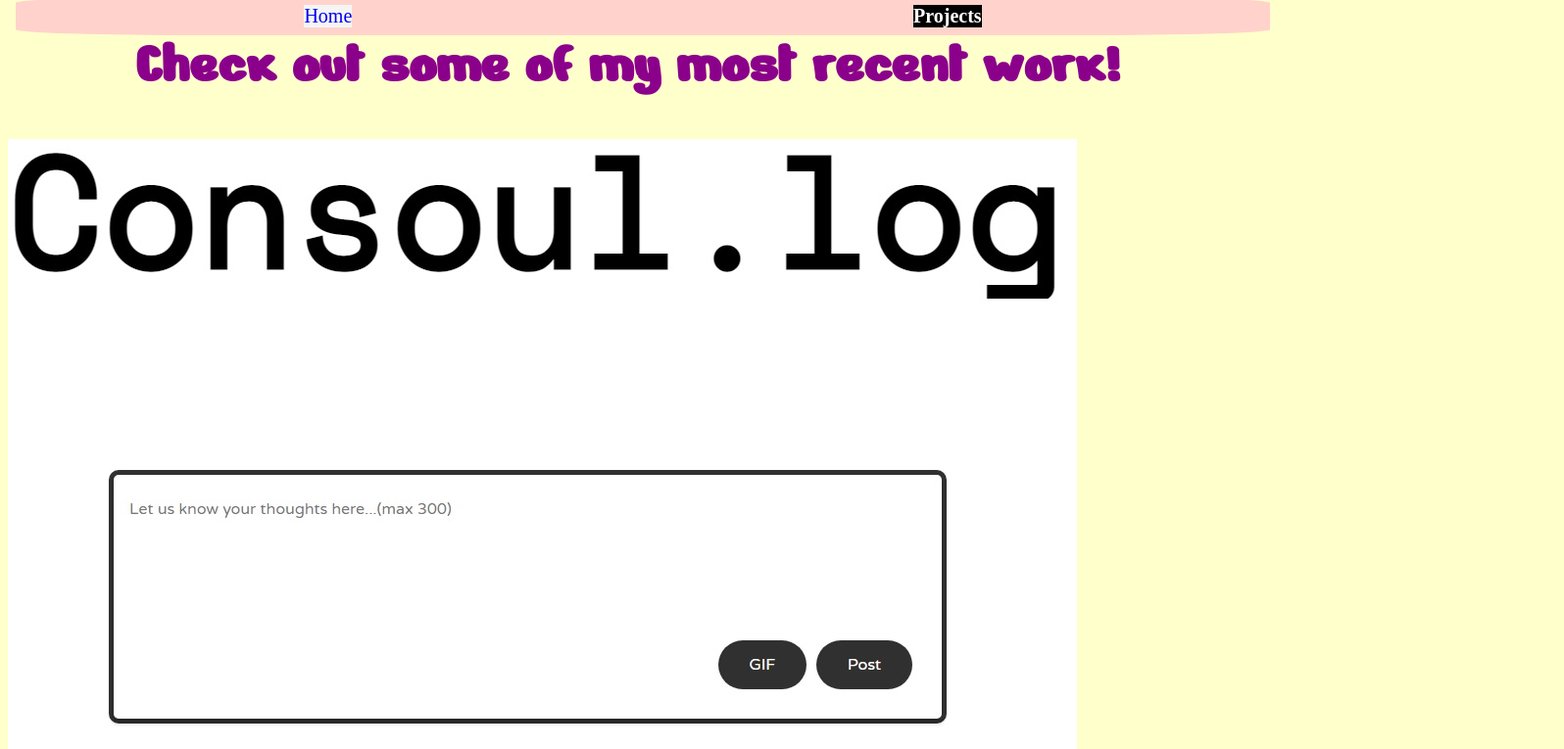
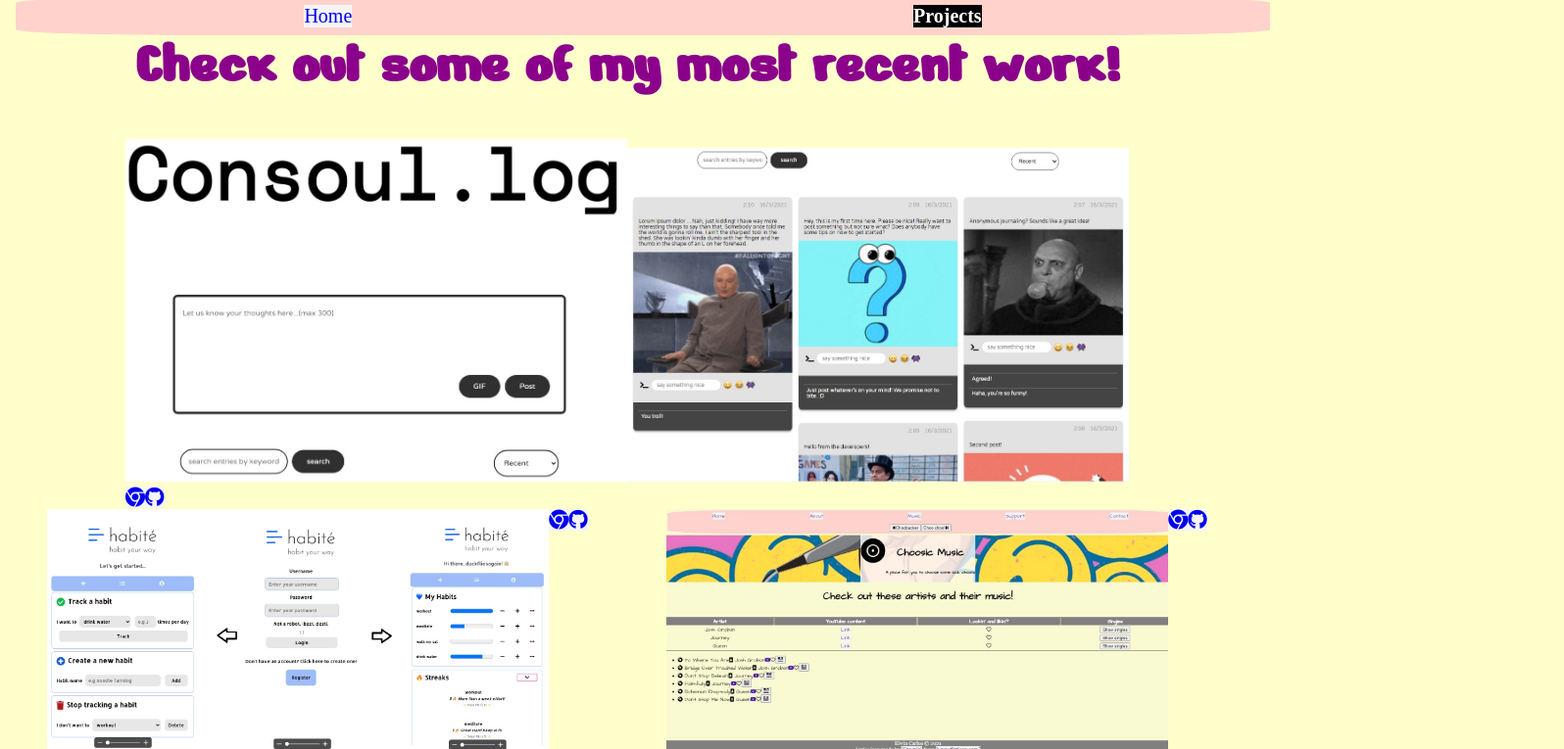
Before and after one commit to ecarlos09/Elwin_Portfolio, a React app: page /projects in a window 1280 px wide. Shown: the part 11-776 px from the top of the page at 98% size, 1596 px wide, since content can reach past the window. Built offline with nearby package versions, Linux system fonts and the light colour scheme.

Commit message:
resize and reposition project images

```diff
--- a/src/components/ProjectInfo/index.js
+++ b/src/components/ProjectInfo/index.js
@@ -5,35 +5,50 @@ import consoulLogFeed from '../../assets/consoul-log-feed.jpg';
 import habite from '../../assets/habite.jpg';
 import choosic from '../../assets/choosic.jpg';
 
+import './style.css';
+
 const ProjectInfo = () => {
     return (
         <section className="projects">
-            <div className="projects-list">
-                <div className="project-1">
+            <div id="project-1">
+                <div className="project-img">
                     <img src={consoulLogLanding} alt="Landing page for consoul.log"/>
                     <img src={consoulLogFeed} alt="Exampe feed for consoul.log"/>
+                </div>
+
+                <div className="project-links">
                     <a href="https://consoul-log.netlify.app/">
-                        <i class="fab fa-chrome"></i>
+                        <i className="fab fa-chrome"></i>
                     </a>
                     <a href="https://github.com/ecarlos09/consoul-log">
                         <i className="fab fa-github"></i>
                     </a>
                 </div>
+            </div>
 
-                <div className="project-2">
+            <div className="project-2">
+                <div className="project-img">
                     <img src={habite}/>
+                </div>
+
+                <div className="project-links">
                     <a href="https://habite.netlify.app/">
-                        <i class="fab fa-chrome"></i>
+                        <i className="fab fa-chrome"></i>
                     </a>
                     <a href="https://github.com/ecarlos09/co-habiters">
                         <i className="fab fa-github"></i>
                     </a>
                 </div>
+            </div>
 
-                <div className="project-3">
+            <div className="project-3">
+                <div className="project-img">
                     <img src={choosic} />
+                </div>
+
+                <div className="project-links">
                     <a href="https://choosic-music.netlify.app/">
-                        <i class="fab fa-chrome"></i>
+                        <i className="fab fa-chrome"></i>
                     </a>
                     <a href="https://github.com/ecarlos09/ee-music-app">
                         <i className="fab fa-github"></i>
--- /dev/null
+++ b/src/components/ProjectInfo/style.css
@@ -0,0 +1,27 @@
+.projects {
+    display: flex;
+    flex-flow: wrap;
+    justify-content: space-around;
+}
+
+.projects img {
+    width: 40vw;
+}
+
+.project-1 {
+    display: flex;
+    flex-flow: wrap;
+    justify-content: center;
+}
+
+.project-2 {
+    display: flex;
+    flex-flow: wrap;
+    justify-content: center;
+}
+
+.project-3 {
+    display: flex;
+    flex-flow: wrap;
+    justify-content: center;
+}
```
